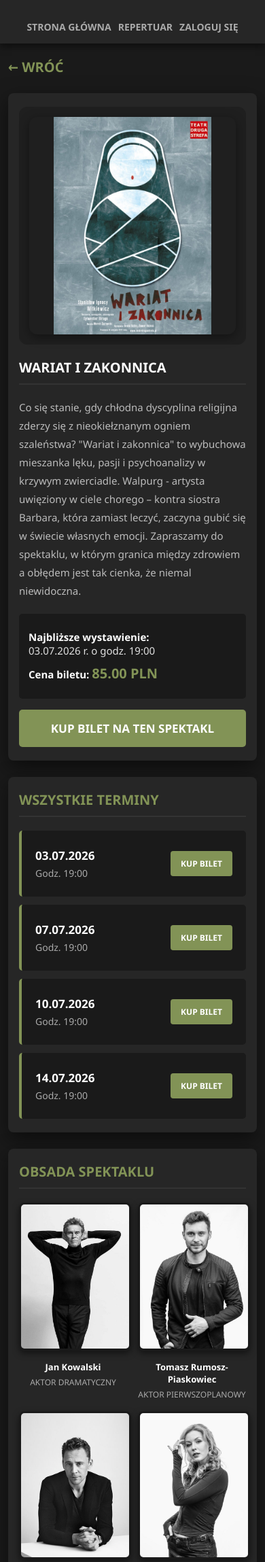
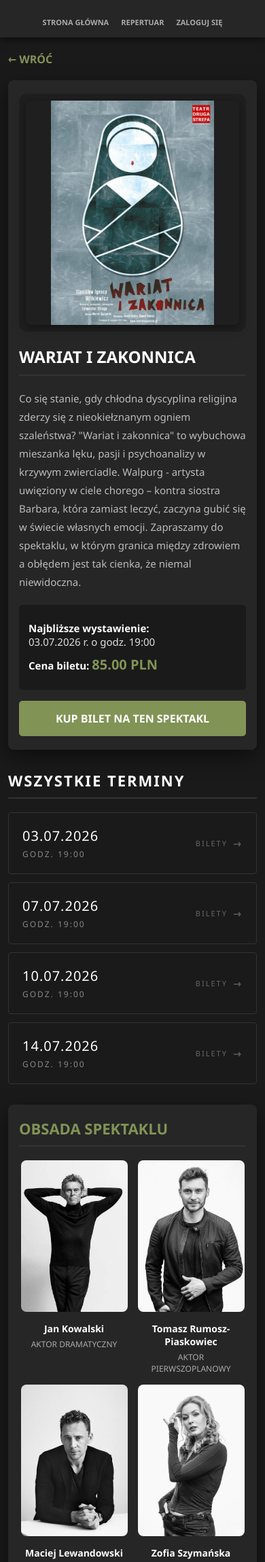
Before and after one commit to Szygo54/Teatr, a PHP site: page /spektakl.php?id=1 in a window 390 px wide. Shown: the top 2298 px of the page at 68% size. Run offline with PHP 8.4, Linux system fonts and the light colour scheme; data comes from the database, SQL or seed files in the repository.

Commit message:
telefon v2

```diff
--- a/opisy.txt
+++ b/opisy.txt
@@ -28,5 +28,4 @@ Folwark
 
 
 Plan działania:
-admin musi mieć opcje dodawania plakatów
-telefon
+telefon: logowanie, rejestracja, panel admina, aktorzy, spektakle, kalendarium, moje bilety
--- a/spektakl.php
+++ b/spektakl.php
@@ -34,7 +34,7 @@ try {
     $stmtAktorzy->execute([$id_spektaklu]);
     $obsada = $stmtAktorzy->fetchAll(PDO::FETCH_ASSOC);
 
-    // 3. NOWE: Pobieranie wszystkich terminów dla tego spektaklu
+    // 3. Pobieranie wszystkich terminów dla tego spektaklu
     $sqlTerminy = "SELECT id, data_wystawienia FROM Terminy WHERE spektakl_id = ? ORDER BY data_wystawienia ASC";
     $stmtTerminy = $pdo->prepare($sqlTerminy);
     $stmtTerminy->execute([$id_spektaklu]);
@@ -67,19 +67,21 @@ try {
             min-height: 100vh;
         }
         main {
-            flex: 1 0 auto; /* Pozwala kontenerowi rosnąć i zepchnąć stopkę w dół */
+            flex: 1 0 auto;
             padding-bottom: 50px;
         }
-        /* KONIEC STYLÓW DLA STOPKI */
 
+        /* GÓRNY PASEK */
         .top-bar { background-color: #262626; padding: 15px 40px; display: flex; justify-content: space-between; align-items: center; box-shadow: 0 4px 10px rgba(0,0,0,0.5); font-size: 14px; }
         .top-bar a { color: #aaaaaa; text-decoration: none; margin-left: 20px; text-transform: uppercase; font-weight: bold; transition: 0.3s; }
         .top-bar a:hover { color: #829356; }
         .top-bar .link-akcent { color: #829356; }
         .top-bar .link-admin { color: #9e4747; }
 
+        /* LAYOUT GŁÓWNY */
         .kontener-sekcji { max-width: 1250px; margin: 40px auto; padding: 0 20px; }
-        .powrot { display: inline-block; margin-bottom: 20px; color: #829356; text-decoration: none; font-weight: bold; text-transform: uppercase; font-size: 14px; }
+        .powrot { display: inline-block; margin-bottom: 20px; color: #829356; text-decoration: none; font-weight: bold; text-transform: uppercase; font-size: 14px; transition: 0.3s; }
+        .powrot:hover { color: #a4b86c; }
 
         .spektakl-layout { display: flex; gap: 50px; background: #262626; padding: 40px; border-radius: 8px; box-shadow: 0 10px 30px rgba(0,0,0,0.5); }
         .kolumna-lewa { flex: 0.8; }
@@ -99,91 +101,87 @@ try {
         .btn-wielki { display: block; background: #829356; color: white; text-align: center; padding: 20px; text-decoration: none; font-size: 20px; font-weight: bold; text-transform: uppercase; border-radius: 5px; transition: 0.3s; }
         .btn-wielki:hover { background: #6a7944; }
 
-        /* Style dla sekcji Terminów */
-        .terminy-sekcja { margin-top: 50px; background: #262626; padding: 40px; border-radius: 8px; box-shadow: 0 10px 30px rgba(0,0,0,0.5); }
-        .terminy-naglowek { color: #829356; font-size: 28px; text-transform: uppercase; border-bottom: 2px solid #333; padding-bottom: 10px; margin-top: 0; margin-bottom: 30px; }
-        .terminy-siatka { display: grid; grid-template-columns: repeat(auto-fill, minmax(280px, 1fr)); gap: 20px; }
-        .termin-karta { background: #1a1a1a; padding: 20px; border-radius: 5px; border-left: 4px solid #829356; display: flex; justify-content: space-between; align-items: center; transition: 0.3s; }
-        .termin-karta:hover { transform: translateY(-3px); box-shadow: 0 5px 15px rgba(0,0,0,0.4); }
-        .termin-info p { margin: 5px 0; }
-        .termin-data { font-size: 20px; font-weight: bold; color: #fff; }
-        .termin-godzina { font-size: 14px; color: #aaa; }
-        .termin-btn { background: #829356; color: white; padding: 10px 15px; border-radius: 4px; text-decoration: none; font-size: 12px; font-weight: bold; text-transform: uppercase; transition: 0.3s; }
-        .termin-btn:hover { background: #6a7944; }
+        /* ZMIENIONY STYL: Minimalistyczne terminy spektakli */
+        .terminy-sekcja { margin-top: 50px; background: transparent; padding: 0; box-shadow: none; border-radius: 0; }
+        .terminy-naglowek { color: #fff; font-size: 28px; text-transform: uppercase; border-bottom: 2px solid #333; padding-bottom: 10px; margin-top: 0; margin-bottom: 30px; letter-spacing: 2px; }
+        .terminy-siatka { display: grid; grid-template-columns: repeat(auto-fill, minmax(280px, 1fr)); gap: 15px; }
 
-        /* Style dla sekcji Obsady */
+        .termin-karta { background: transparent; padding: 20px; border: 1px solid #333; border-radius: 4px; display: flex; justify-content: space-between; align-items: center; transition: all 0.3s ease; }
+        .termin-karta:hover { border-color: #829356; background: rgba(130, 147, 86, 0.05); }
+
+        .termin-info { display: flex; flex-direction: column; gap: 5px; }
+        .termin-info p { margin: 0; }
+        .termin-data { font-size: 24px; font-weight: 300; color: #fff; letter-spacing: 1px; }
+        .termin-godzina { font-size: 12px; color: #888; text-transform: uppercase; letter-spacing: 2px; }
+
+        .termin-btn { display: flex; align-items: center; color: #666; text-decoration: none; font-size: 11px; text-transform: uppercase; letter-spacing: 2px; transition: all 0.3s ease; }
+        .termin-btn::after { content: '→'; margin-left: 8px; font-size: 16px; transition: transform 0.3s ease; }
+
+        .termin-karta:hover .termin-btn { color: #829356; }
+        .termin-karta:hover .termin-btn::after { transform: translateX(5px); color: #829356; }
+
+        /* OBSADA */
         .obsada-sekcja { margin-top: 50px; background: #262626; padding: 40px; border-radius: 8px; box-shadow: 0 10px 30px rgba(0,0,0,0.5); }
         .obsada-naglowek { color: #829356; font-size: 28px; text-transform: uppercase; border-bottom: 2px solid #333; padding-bottom: 10px; margin-top: 0; margin-bottom: 30px; }
         .aktorzy-siatka { display: flex; flex-wrap: wrap; gap: 40px; justify-content: flex-start; }
         .aktor-karta { text-align: center; width: 200px; }
+
+        /* ZMIENIONY STYL: Usunięto hover (statyczne zdjęcie) */
         .aktor-zdjecie {
-            width: 140px;
-            height: 190px;
+            width: 190px;
+            height: 270px;
             border-radius: 8px;
             object-fit: cover;
-            border: 3px solid #1a1a1a;
             margin-bottom: 15px;
-            transition: 0.3s;
-            box-shadow: 0 4px 10px rgba(0,0,0,0.5);
         }
-        .aktor-karta:hover .aktor-zdjecie { border-color: #829356; transform: scale(1.05); }
         .aktor-imie { font-size: 16px; font-weight: bold; color: #fff; margin: 0 0 5px 0; }
         .aktor-specjalizacja { font-size: 12px; color: #aaa; text-transform: uppercase; }
 
         /* RESPONSYWNOŚĆ MOBILNA */
         @media (max-width: 768px) {
-            .top-bar { flex-direction: column; gap: 15px; padding: 15px; text-align: center; }
-            .top-bar div { display: flex; flex-wrap: wrap; justify-content: center; gap: 10px; }
-            .top-bar a { margin-left: 0; font-size: 14px; }
+            /* CZCIONKA JAK W INDEX.PHP NA TELEFONIE */
+            .top-bar { flex-direction: column; gap: 10px; padding: 10px; text-align: center; font-size: 11px; }
+            .top-bar div { display: flex; flex-wrap: wrap; justify-content: center; gap: 8px; }
+            .top-bar a { margin: 5px; font-size: 11px; }
 
             .kontener-sekcji { margin: 16px auto; padding: 0 12px; }
-
-            /* Powiększona strzałka "Wróć" dla łatwiejszego klikania na telefonie */
-            .powrot { font-size: 20px; padding: 5px 0; }
+            .powrot { font-size: 16px; padding: 5px 0; margin-bottom: 15px; }
 
             .spektakl-layout { flex-direction: column; gap: 0; padding: 20px 16px; }
             .kolumna-lewa, .kolumna-prawa { flex: unset; width: 100%; }
 
-            /* POPRAWKA PLAKATU - Stała wysokość i ładne tło, by obraz się nie ucinał ani nie rozciągał */
+            /* Plakat dopasowany do mniejszego ekranu */
             .plakat-duzy {
-                height: 400px;
+                height: 350px;
                 max-height: none;
                 margin-bottom: 20px;
-                background: #1f1f1f; /* Ciemne tło maskujące puste miejsce */
-                padding: 15px;
+                background: #1f1f1f;
+                padding: 10px;
                 border-radius: 12px;
                 box-sizing: border-box;
             }
-            .plakat-duzy img {
-                object-fit: contain;
-                width: 100%;
-                height: 100%;
-            }
+            .plakat-duzy img { object-fit: contain; width: 100%; height: 100%; border-radius: 8px; }
 
             .tytul-spektaklu { font-size: 24px; }
             .opis-spektaklu { font-size: 15px; margin-bottom: 20px; }
             .detale { padding: 14px; margin-bottom: 16px; }
             .detale p { font-size: 15px; }
             .cena-tag { font-size: 20px; }
-            .btn-wielki { font-size: 17px; padding: 16px; }
+            .btn-wielki { font-size: 16px; padding: 15px; }
 
-            .terminy-sekcja { padding: 20px 16px; margin-top: 24px; }
-            .terminy-naglowek { font-size: 20px; margin-bottom: 20px; }
+            .terminy-sekcja { margin-top: 30px; }
+            .terminy-naglowek { font-size: 22px; margin-bottom: 20px; }
             .terminy-siatka { grid-template-columns: 1fr; gap: 12px; }
-            .termin-data { font-size: 17px; }
+            .termin-data { font-size: 20px; }
 
-            .obsada-sekcja { padding: 20px 16px; margin-top: 24px; }
-            .obsada-naglowek { font-size: 20px; margin-bottom: 20px; }
-            .aktorzy-siatka { gap: 16px; justify-content: center; }
-            .aktor-karta { width: calc(33.333% - 12px); min-width: 80px; }
-            .aktor-zdjecie { width: 100%; height: auto; aspect-ratio: 3 / 4; margin-bottom: 10px; }
-            .aktor-imie { font-size: 13px; }
-        }
+            .obsada-sekcja { padding: 20px 16px; margin-top: 30px; }
+            .obsada-naglowek { font-size: 22px; margin-bottom: 20px; }
 
-        @media (max-width: 400px) {
-            .tytul-spektaklu { font-size: 20px; }
-            .aktor-karta { width: calc(50% - 8px); }
-            .plakat-duzy { height: 350px; }
+            /* Aktorzy ładnie układają się po 2 w rzędzie na telefonie */
+            .aktorzy-siatka { gap: 15px; justify-content: center; }
+            .aktor-karta { width: calc(50% - 10px); }
+            .aktor-zdjecie { width: 100%; height: auto; aspect-ratio: 19 / 27; margin-bottom: 10px; }
+            .aktor-imie { font-size: 14px; }
         }
     </style>
 </head>
@@ -251,7 +249,7 @@ try {
                                     <p class="termin-data"><?= date('d.m.Y', strtotime($termin['data_wystawienia'])) ?></p>
                                     <p class="termin-godzina">Godz. <?= date('H:i', strtotime($termin['data_wystawienia'])) ?></p>
                                 </div>
-                                <a href="wybor_miejsca.php?termin_id=<?= $termin['id'] ?>" class="termin-btn">Kup Bilet</a>
+                                <a href="wybor_miejsca.php?termin_id=<?= $termin['id'] ?>" class="termin-btn">Bilety</a>
                             </div>
                         <?php endforeach; ?>
                     </div>
```
Also changed, not shown: index.php (+14 -14 lines).
